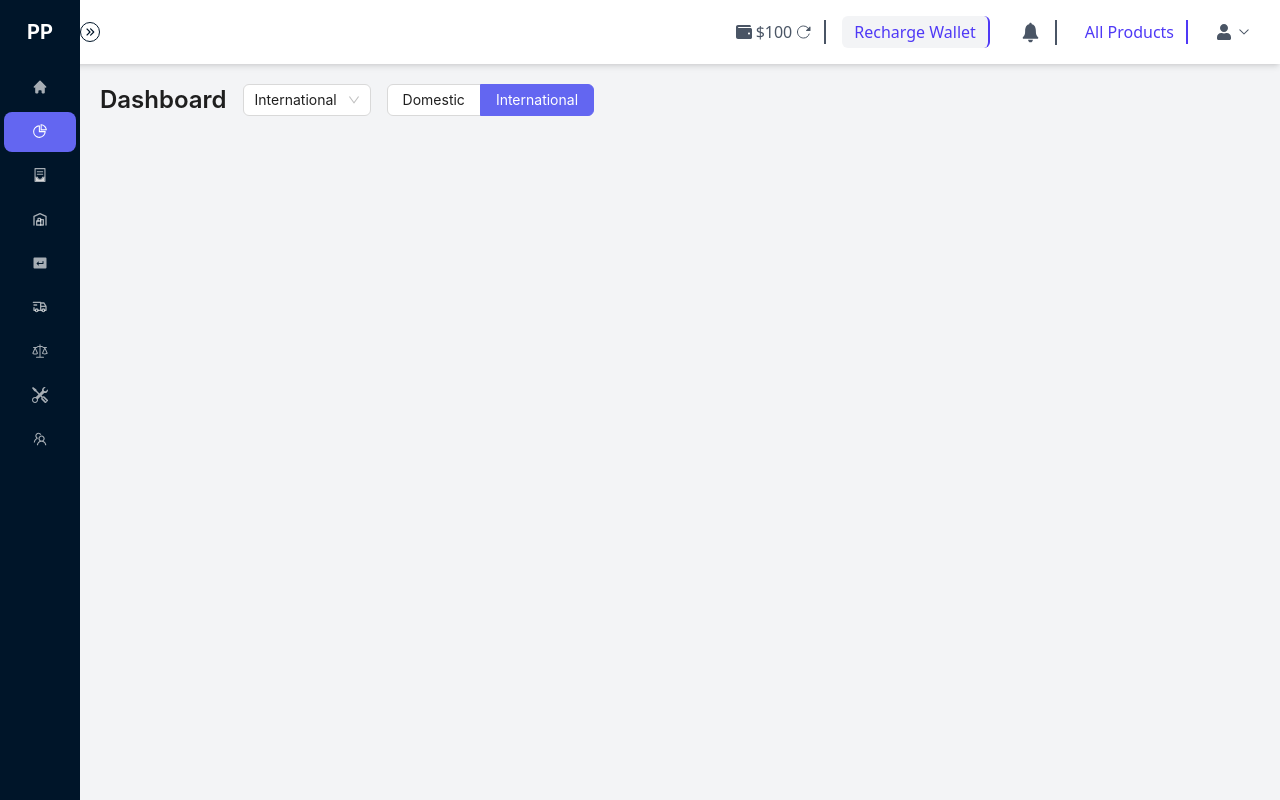
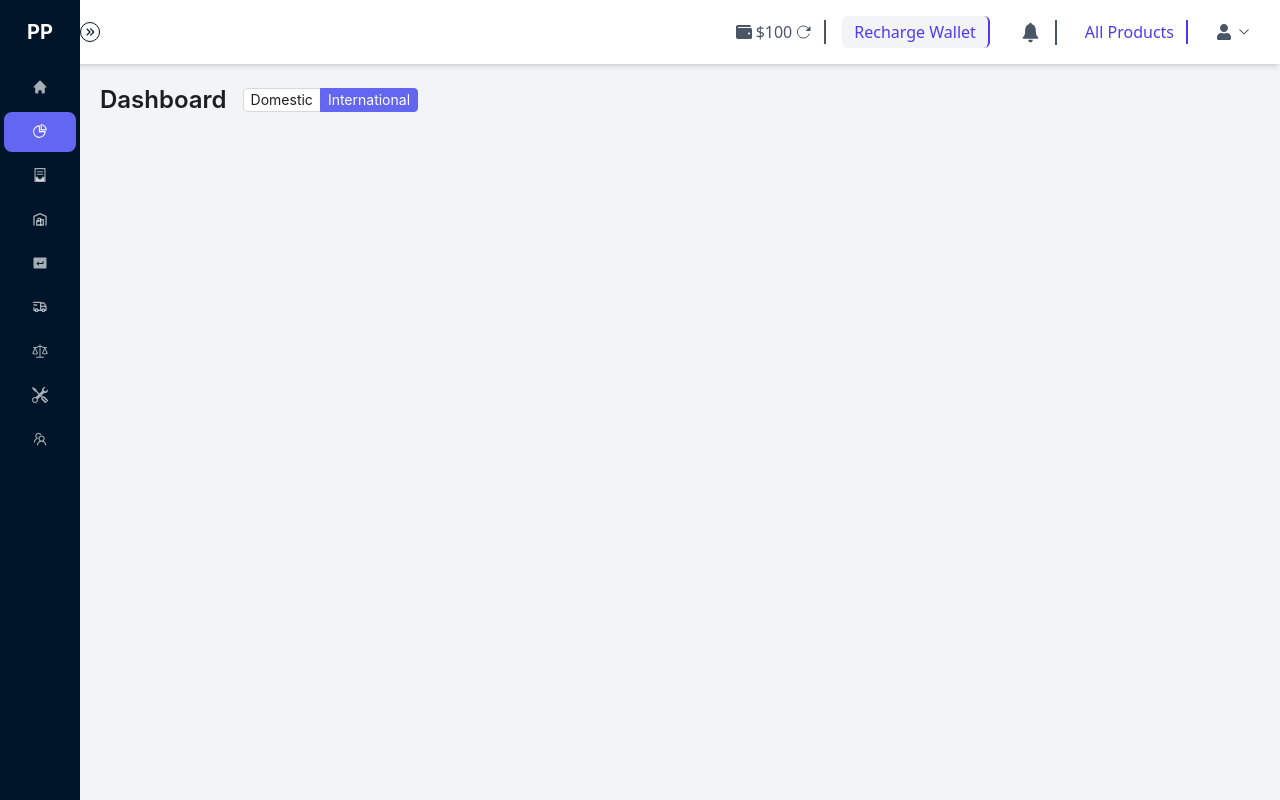
Before and after one commit to nexenstial-llp/pocket-parcel-partner, a React (Vite) app: page /dashboard in a window 1280 px wide. Built offline with nearby package versions, Linux system fonts and the light colour scheme.

Commit message:
refactor: Remove unused Select component from Dashboard route

```diff
--- a/src/routes/dashboard/route.jsx
+++ b/src/routes/dashboard/route.jsx
@@ -2,7 +2,7 @@ import PageLayout from "@/components/layout/PageLayout";
 import TitleText from "@/components/ui/TitleText";
 import { useLocation } from "@tanstack/react-router";
 import { createFileRoute, Outlet, useNavigate } from "@tanstack/react-router";
-import { Radio, Select } from "antd";
+import { Radio } from "antd";
 
 export const Route = createFileRoute("/dashboard")({
   component: RouteComponent,
@@ -20,7 +20,7 @@ function RouteComponent() {
     <PageLayout>
       <div className="flex items-center gap-4">
         <TitleText title="Dashboard" />
-        <Select
+        {/* <Select
           className="w-32"
           value={isDomestic ? "domestic" : "international"}
           onChange={(e) => handleChange(e)}
@@ -28,8 +28,9 @@ function RouteComponent() {
             { label: "Domestic", value: "domestic" },
             { label: "International", value: "international" },
           ]}
-        />
+        /> */}
         <Radio.Group
+          size="small"
           value={isDomestic ? "domestic" : "international"}
           defaultValue="domestic"
           buttonStyle="solid"
```
